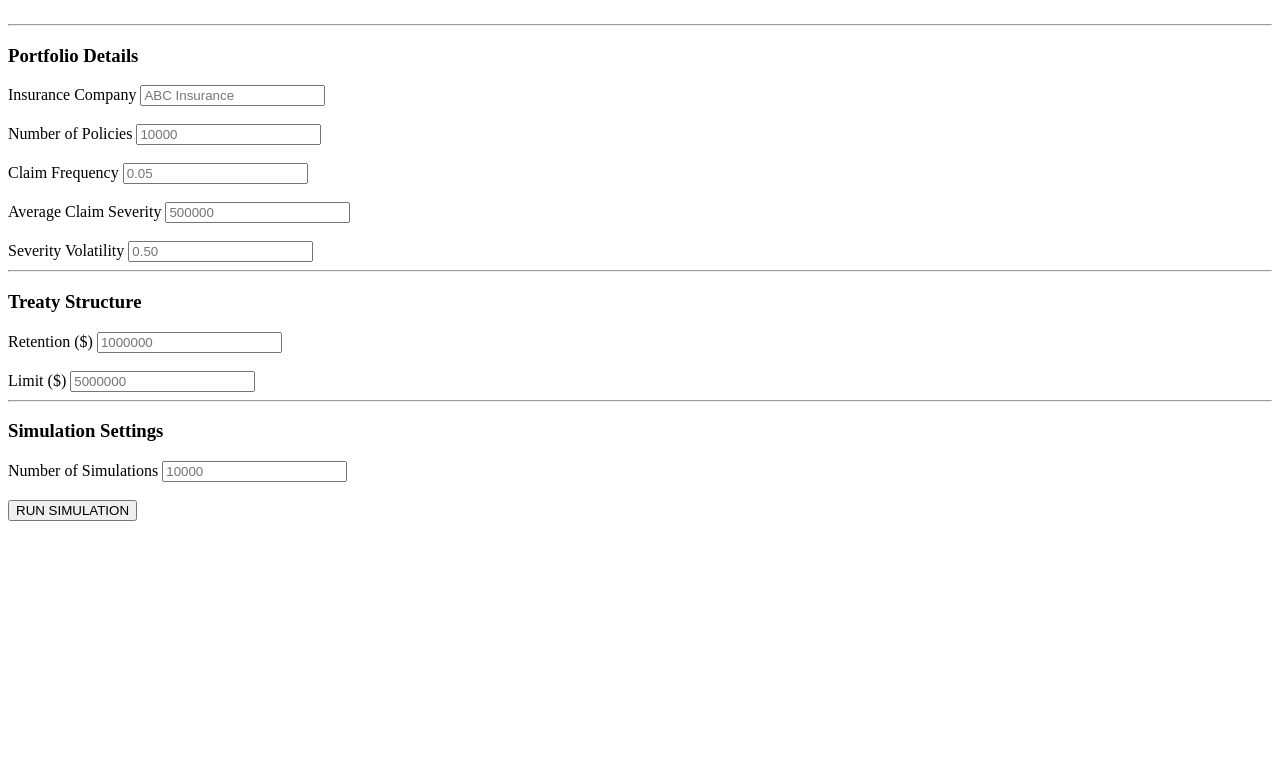
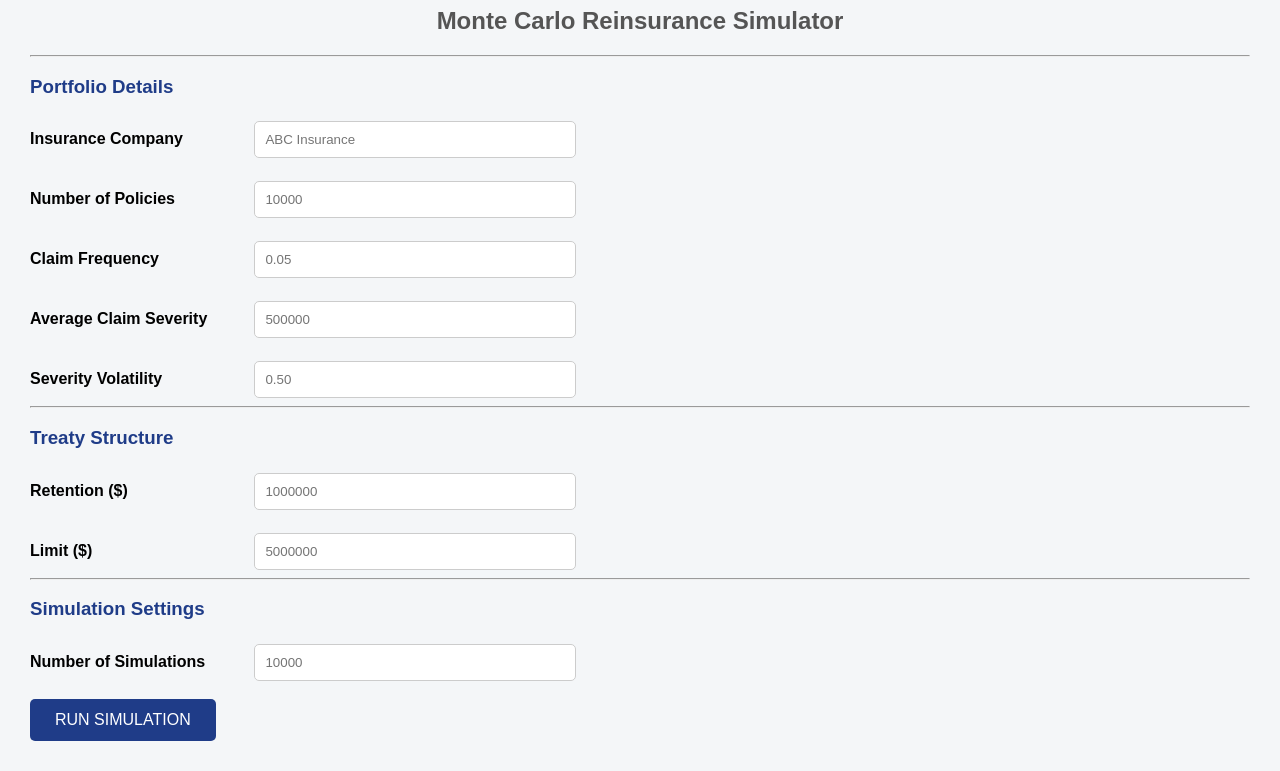
Before and after one commit to asifroxare/edinsured-treaty-lab, a plain HTML site: page frontend/index.html in a window 1280 px wide. Shown: the part 103-874 px from the top of the page. Before the commit the page ends 800 px from the top, so only its background shows below. Drawn offline with Linux system fonts and the light colour scheme.

Commit message:
Day 1: Added JavaScript treaty input handling

```diff
--- a/frontend/index.html
+++ b/frontend/index.html
@@ -5,6 +5,7 @@
     <meta charset="UTF-8">
     <meta name="viewport" content="width=device-width, initial-scale=1.0">
     <title>Edinsured Treaty Lab</title>
+    <link rel="stylesheet" href="style.css">
 </head>
 
 <body>
@@ -46,12 +47,12 @@
     <h3>Treaty Structure</h3>
 
     <label>Retention ($)</label>
-    <input type="number" placeholder="1000000">
+    <input id="retention" type="number" placeholder="1000000">
 
     <br><br>
 
     <label>Limit ($)</label>
-    <input type="number" placeholder="5000000">
+    <input id="limit" type="number" placeholder="5000000">
 
 
     <hr>
@@ -60,14 +61,14 @@
     <h3>Simulation Settings</h3>
 
     <label>Number of Simulations</label>
-    <input type="number" placeholder="10000">
+    <input id="simulations" type="number" placeholder="10000">
 
     <br><br>
 
-    <button>
-        RUN SIMULATION
-    </button>
-
+    <button onclick="runSimulation()">
+RUN SIMULATION
+</button>
+<script src="script.js"></script>
 
 </body>
 
--- a/frontend/script.js
+++ b/frontend/script.js
@@ -0,0 +1,15 @@
+function runSimulation() {
+
+    let retention = document.getElementById("retention").value;
+    let limit = document.getElementById("limit").value;
+    let simulations = document.getElementById("simulations").value;
+
+
+    alert(
+        "Treaty Submitted!\n\n" +
+        "Retention: $" + retention +
+        "\nLimit: $" + limit +
+        "\nSimulations: " + simulations
+    );
+
+}
--- a/frontend/style.css
+++ b/frontend/style.css
@@ -0,0 +1,55 @@
+body {
+    font-family: Arial, sans-serif;
+    background-color: #f4f6f8;
+    margin: 0;
+    padding: 30px;
+}
+
+
+h1 {
+    text-align: center;
+    color: #1f3c88;
+}
+
+
+h2 {
+    text-align: center;
+    color: #555;
+}
+
+
+h3 {
+    color: #1f3c88;
+}
+
+
+input {
+    width: 300px;
+    padding: 10px;
+    margin-top: 5px;
+    border: 1px solid #ccc;
+    border-radius: 5px;
+}
+
+
+label {
+    display: inline-block;
+    width: 220px;
+    font-weight: bold;
+}
+
+
+button {
+    background-color: #1f3c88;
+    color: white;
+    padding: 12px 25px;
+    border: none;
+    border-radius: 5px;
+    cursor: pointer;
+    font-size: 16px;
+}
+
+
+button:hover {
+    background-color: #14275e;
+}
```
